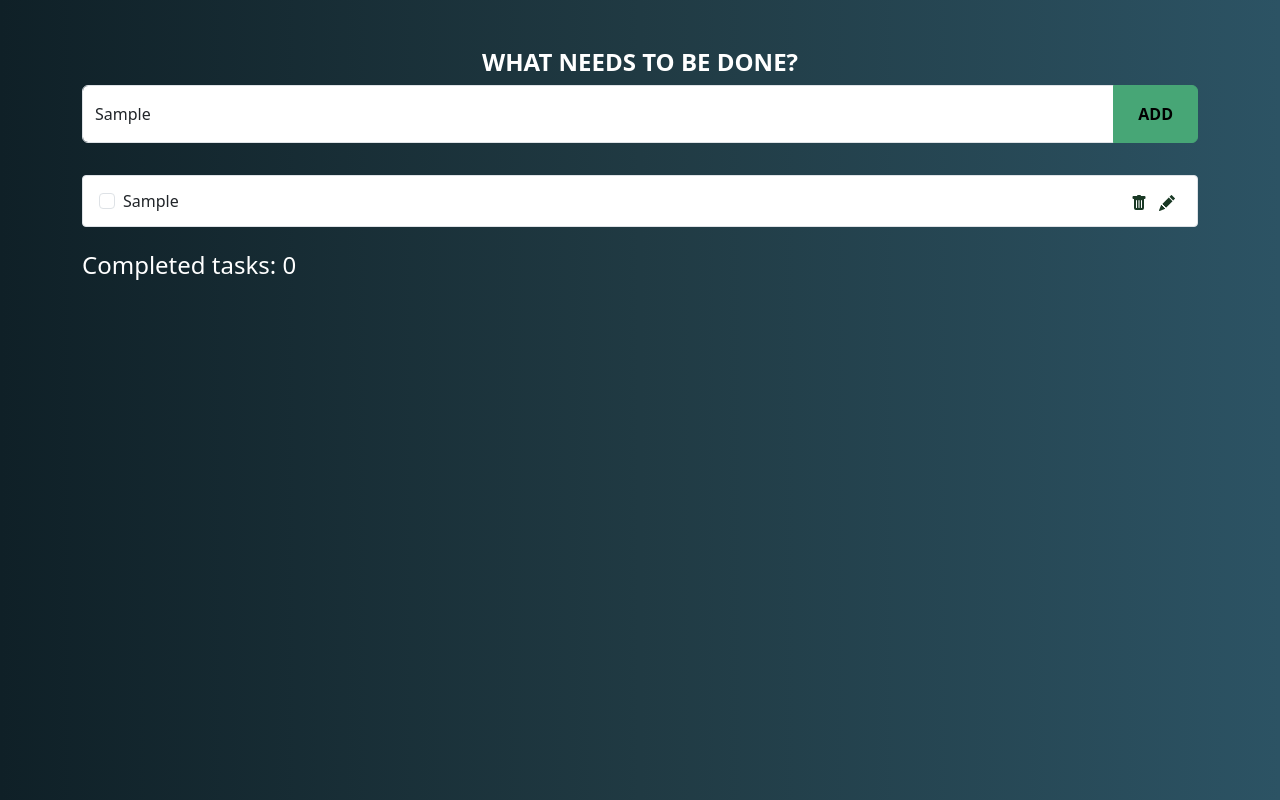
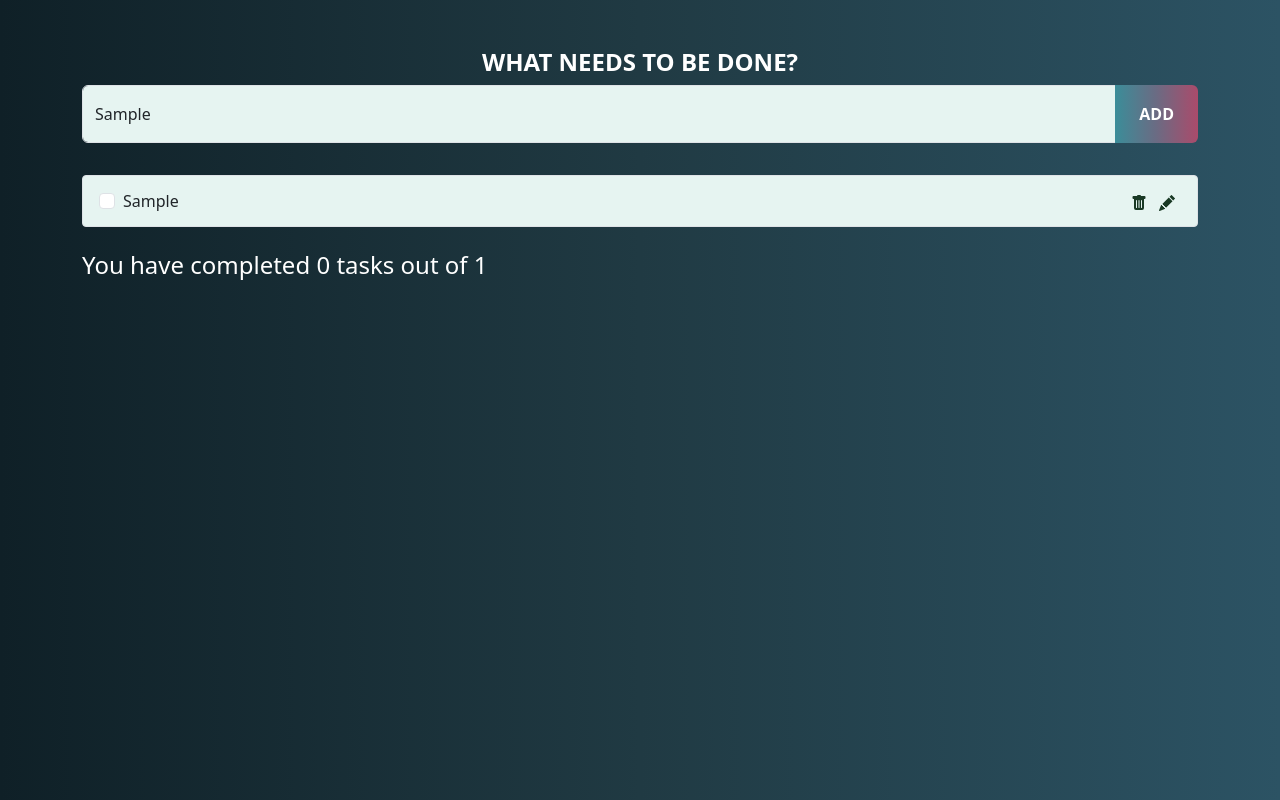
Before and after one commit to PaulinaCarcamo/ReactReduxTasks1503, a React (Create React App) app: page / in a window 1280 px wide. Both pictures are taken after typing "Sample" into the empty fields and a click on the button "ADD". Built offline with nearby package versions, Linux system fonts and the light colour scheme; no server answers.

Commit message:
Scss variables created

```diff
--- a/package.json
+++ b/package.json
@@ -16,6 +16,7 @@
     "react-redux": "^8.0.5",
     "react-scripts": "5.0.1",
     "react-toastify": "^9.1.1",
+    "redux-persist": "^6.0.0",
     "redux-thunk": "^2.4.2",
     "web-vitals": "^2.1.4"
   },
--- a/src/App.jsx
+++ b/src/App.jsx
@@ -3,12 +3,9 @@ import AddTodo from "./components/AddTodo";
 import CompletedTodo from "./components/Completed";
 import TodoForm from "./components/TodoForm";
 
-
-
 const App = () => {
   return (
     <div className="d-grid gap-4 mx-5 my-5">
-
       <AddTodo />
       <TodoForm />
       <CompletedTodo />
--- a/src/components/AddTodo.jsx
+++ b/src/components/AddTodo.jsx
@@ -10,7 +10,7 @@ const AddTodo = () => {
     const [state, setState] = useState({});
     const dispatch = useDispatch();
 
-    const notify = () => toast("Please write something");
+    const notify = () => toast.info("Please write something");
 
     const onSubmit = (event) => {
         event.preventDefault();
@@ -25,22 +25,33 @@ const AddTodo = () => {
     return (
         <div className="container">
 
-            <h6 className="display-6 text-light text-center">WHAT NEEDS TO BE DONE?</h6>
+            <h6 className="display-6 text-light text-center ">WHAT NEEDS TO BE DONE?</h6>
             <form onSubmit={onSubmit}>
-                <div className="input-group">
+                <div className="input-group ">
                     <input
                         type="text"
-                        className="form-control py-3"
+                        className="form-control py-3 bg-secondary"
                         placeholder="Write something to do here..."
                         value={value}
                         onChange={(event) => setValue(event.target.value)}
                     />
-                    <button className="btn btn-secondary px-4" type="submit">
-                        <span className="fw-bold">ADD</span>
+                    <button className="btn btn-primary px-4 border-0" type="submit">
+                        <span className="fw-bold text-light">ADD</span>
                     </button>
                 </div>
                 {/* <button onClick={notify}>Notify!</button> */}
-                <ToastContainer />
+                <ToastContainer
+                    position="top-center"
+                    autoClose={5000}
+                    hideProgressBar={false}
+                    newestOnTop={false}
+                    closeOnClick
+                    rtl={false}
+                    pauseOnFocusLoss
+                    draggable
+                    pauseOnHover
+                    theme="light"
+                />
             </form>
         </div>
     );
--- a/src/components/Completed.jsx
+++ b/src/components/Completed.jsx
@@ -2,13 +2,17 @@ import React from 'react';
 import { useSelector } from 'react-redux';
 
 const CompletedTodo = () => {
-    const todos = useSelector((state) =>
+    const alltodos = useSelector((state) => state.todos);
+
+    const completedtodos = useSelector((state) =>
         state.todos.filter((todo) => todo.completed === true)
     );
 
     return (
         <div className="container">
-            <h4 className="text-light">Completed tasks: {todos.length}</h4>
+            <h4 className="text-light">
+                You have completed {completedtodos.length} tasks out of {alltodos.length}
+            </h4>
         </div>
     );
 };
--- a/src/components/TodoItem.jsx
+++ b/src/components/TodoItem.jsx
@@ -1,6 +1,5 @@
-
 import { useDispatch } from 'react-redux';
-import { toggleComplete, deleteTodo, updateTodos } from '../redux/slice';
+import { toggleComplete, deleteTodo } from '../redux/slice';
 import { PencilFill, TrashFill } from 'react-bootstrap-icons';
 
 const TodoItem = ({ id, todo, completed }) => {
@@ -16,18 +15,18 @@ const TodoItem = ({ id, todo, completed }) => {
 
     return (
         <div>
-            <li className={` list-group-item list-group-item-action rounded-1 mt-2
+            <li className={` list-group-item list-group-item-action rounded-1 mt-2 bg-secondary
             ${completed && 'list-group-item-success'}`}
             >
                 <div className=" d-flex justify-content-between py-1">
                     <span className=" d-flex align-items-center">
                         <input
                             type="checkbox"
-                            className="form-check-input me-2 my-auto"
+                            className="form-check-input me-2 my-auto "
                             onClick={handleCheckbox}
                             checked={completed}
                         />
-                        <label className="form-check-label ">
+                        <label className="form-check-label  ">
                             {todo}
                         </label>
                     </span>
--- a/src/index.jsx
+++ b/src/index.jsx
@@ -5,6 +5,7 @@ import store from './redux/store';
 import { Provider } from 'react-redux';
 import 'bootstrap/dist/css/bootstrap.min.css';
 import './sass/theme.scss';
+import './sass/buttons.scss'
 
 ReactDOM.render(
   <React.StrictMode>
--- a/src/redux/slice.jsx
+++ b/src/redux/slice.jsx
@@ -43,6 +43,6 @@ export const todoSlice = createSlice({
     },
 });
 
-export const { addTodo, toggleComplete, deleteTodo, updateTodos } = todoSlice.actions;
+export const { addTodo, toggleComplete, deleteTodo } = todoSlice.actions;
 
 export default todoSlice.reducer;
--- /dev/null
+++ b/src/sass/buttons.scss
@@ -0,0 +1,13 @@
+// background: #aa4b6b;  /* fallback for old browsers */
+// background: -webkit-linear-gradient(to right, #3b8d99, #6b6b83, #aa4b6b);  /* Chrome 10-25, Safari 5.1-6 */
+// background: linear-gradient(to right, #3b8d99, #6b6b83, #aa4b6b); /* W3C, IE 10+/ Edge, Firefox 16+, Chrome 26+, Opera 12+, Safari 7+ */
+
+$bg: #aa4b6b;
+$bg-wk: -webkit-linear-gradient(to right, #3b8d99, #6b6b83, #aa4b6b);
+$bg-gd: linear-gradient(to right, #3b8d99, #6b6b83, #aa4b6b);
+
+.btn-primary {
+    background: $bg;
+    background: $bg-wk;
+    background: $bg-gd;
+  }
--- a/src/sass/theme.scss
+++ b/src/sass/theme.scss
@@ -1,9 +1,14 @@
 $primary: #00786D;
-$secondary: #47A676;
+// $secondary: #47A676;
+$secondary: #E6F4F1;
 $success: #8AD576;
 $danger: #69384A;
 $light: #ffff;
 $dark: #1A3925;
+
+// background-color: #85FFBD;
+// background-image: linear-gradient(45deg, #85FFBD 0%, #FFFB7D 100%);
+
 
 $theme-colors: (
   "primary": $primary,
@@ -37,4 +42,6 @@ body {
   background: $bg-gd;
 }
 
+
+
 @import "~bootstrap/scss/bootstrap";
```
Also changed, not shown: src/redux/store.jsx (line endings or trailing spaces), 1 other file (tests, documents, lock files or other folders).
